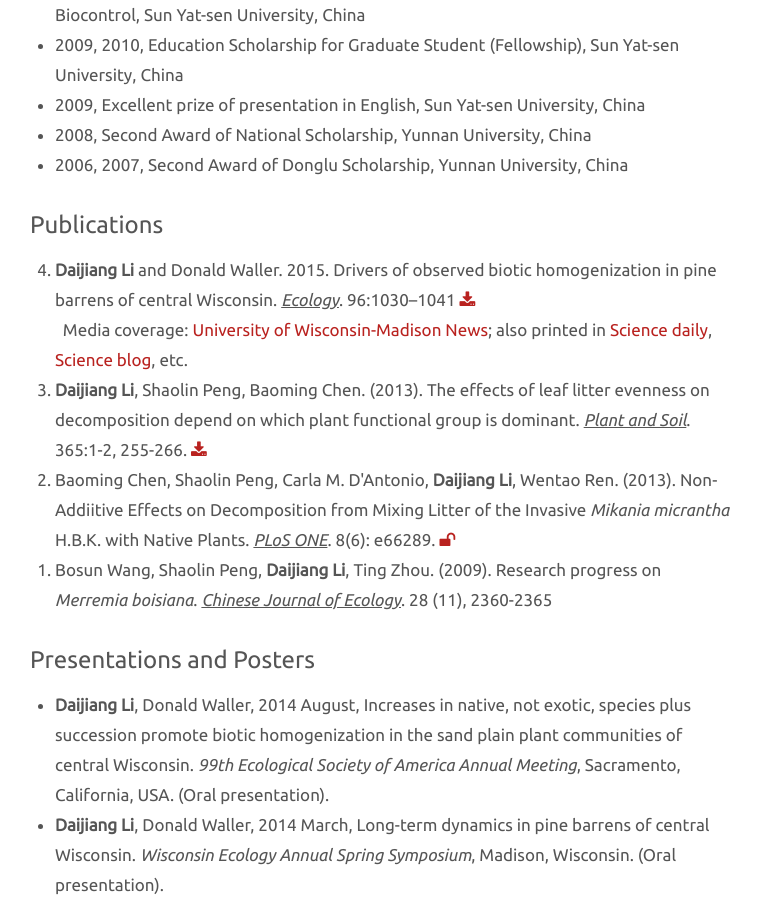
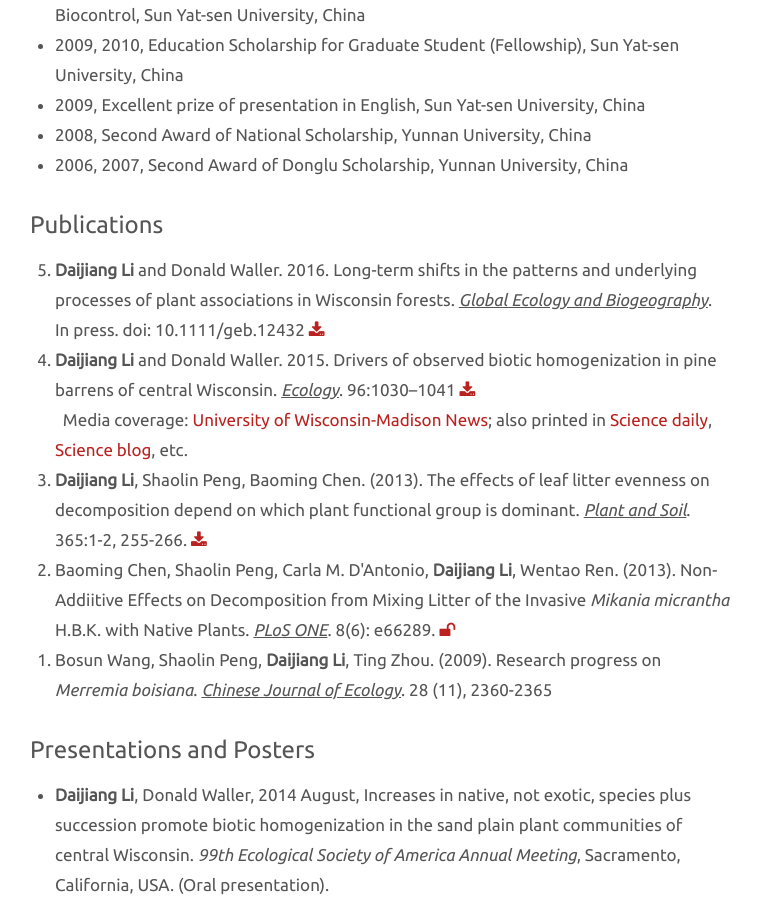
Before and after one commit to daijiang/Old-website, a Jekyll site: the page built from resume.md, in a window 1280 px wide and 900 px high, scrolled down 1202 px. Shown: the whole window, without its empty margins (260-1021 px from the left). Built offline with Jekyll 4.4.1, drawn with Linux system fonts in a browser that asks for light colours; Markdown is read by kramdown in place of the engine named in the settings.

Commit message:
Update resume.md

```diff
--- a/resume.md
+++ b/resume.md
@@ -49,6 +49,8 @@ Plant community assembly (taxonomic, functional and phylogenetic), Diversity and
 ## Publications
 
 <ol reversed>
+<li> <b>Daijiang Li</b> and Donald Waller. 2016. Long-term shifts in the patterns and underlying processes of plant associations in Wisconsin forests. <u><i>Global Ecology and Biogeography</i></u>. In press. doi: 10.1111/geb.12432 <a target="_blank" href="http://onlinelibrary.wiley.com/doi/10.1111/geb.12432/abstract"><i class="fa fa-download"></i></a><br>
+ </li>
 
 <li> <b>Daijiang Li</b> and Donald Waller. 2015. Drivers of observed biotic homogenization in pine barrens of central Wisconsin. <u><i>Ecology</i></u>. 96:1030–1041 <a target="_blank" href="http://www.esajournals.org/doi/abs/10.1890/14-0893.1"><i class="fa fa-download"></i></a><br> &nbsp;
     Media coverage: <a target="_blank" href="http://news.wisc.edu/23803">University of Wisconsin-Madison News</a>; also printed in <a target="_blank" href="http://www.sciencedaily.com/releases/2015/05/150526123833.htm">Science daily</a>, <a target="_blank" href="http://scienceblog.com/78554/starved-fire-wisconsins-pine-barrens-disappear/?utm_source=feedburner&utm_medium=feed&utm_campaign=Feed%3A+scienceblogrssfeed+%28ScienceBlog.com%29#Y7pX8tf4VdbXC1gW.97">Science blog</a>, etc.
```
